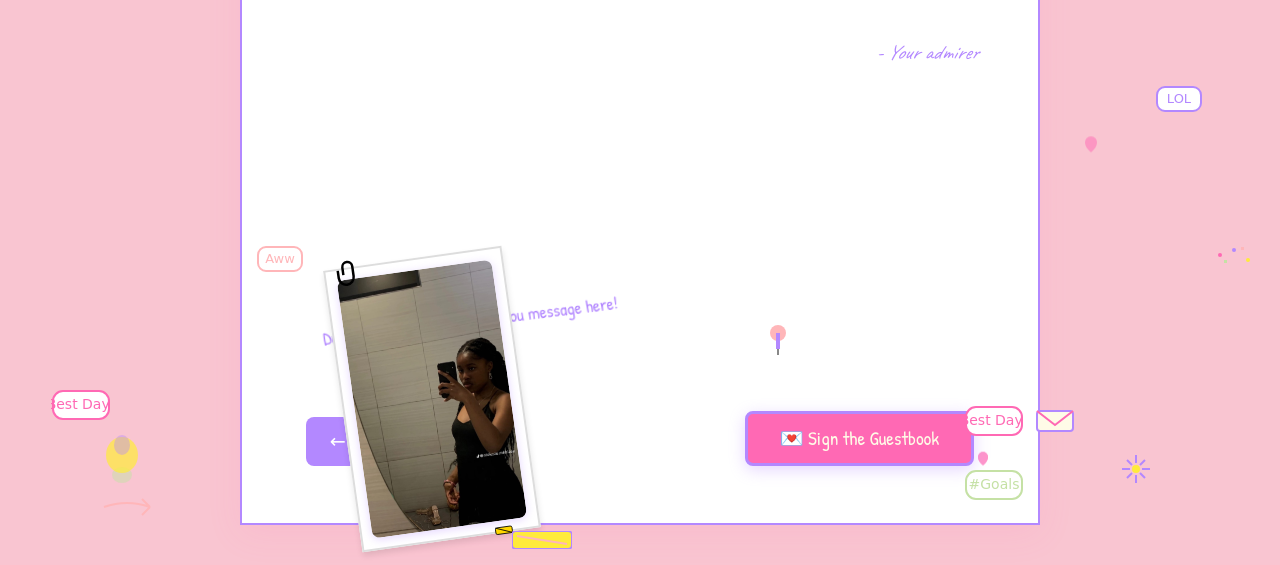
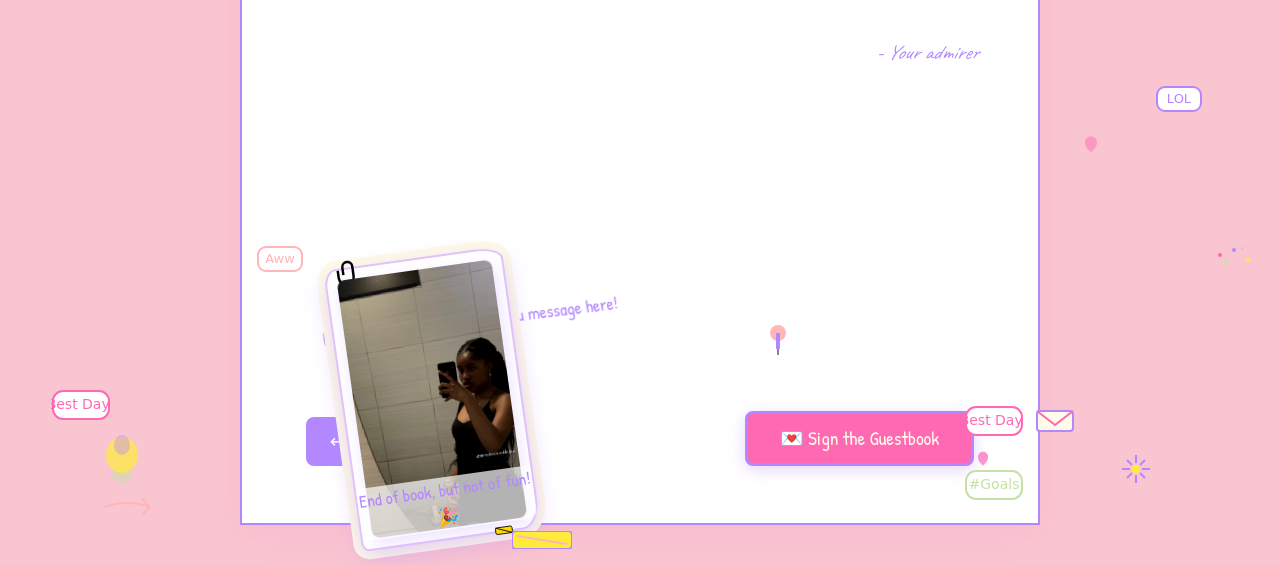
Before and after one commit to tatendacodespace/Scrapbook, a plain HTML site: page pages/final.html in a window 1280 px wide. Shown: the part 235-800 px from the top of the page. Drawn offline with nearby package versions, Linux system fonts and the light colour scheme; a small style sheet from the web is missing.

Commit message:
Enhance polaroid styling with improved shadows, borders, and a caption for better visual appeal

```diff
--- a/pages/final.html
+++ b/pages/final.html
@@ -44,8 +44,9 @@
         <div style="position: absolute; right: 10%; top: 10%; font-family: 'Caveat', cursive; color: #fffbe7; font-size: 2em; transform: rotate(-10deg);">💕</div>
         <a href="cover.html" class="next-btn" style="position: absolute; left: 8%; bottom: 8%; font-family: 'Patrick Hand', cursive; font-size: 1.2em; background: #b388ff; color: #fff; border-radius: 8px; padding: 10px 24px; text-decoration: none;">&#8592; Start Over</a>
         <a href="guestbook.html" style="position: absolute; right: 8%; bottom: 8%; font-family: 'Patrick Hand', cursive; font-size: 1.2em; background: #ff69b4; color: #fffbe7; border-radius: 8px; padding: 10px 32px; text-decoration: none; box-shadow: 0 4px 16px #b388ff55; border: 3px solid #b388ff; transition: background 0.2s, color 0.2s; z-index: 10;">💌 Sign the Guestbook</a>
-        <div class="polaroid" style="position: absolute; left: 10%; top: 60%; transform: rotate(-8deg); width: 180px;">
-            <img src="../images/ntoki5.jpg" alt="Her Polaroid" style="width: 100%; border-radius: 8px; box-shadow: 0 2px 8px #b388ff55;">
+        <div class="polaroid" style="position: absolute; left: 10%; top: 60%; transform: rotate(-8deg); width: 180px; box-shadow: 0 8px 24px #b388ff55, 0 0 0 8px #fffbe7; border: 2px solid #e0c3fc; border-radius: 12px 28px 18px 8px/18px 12px 28px 8px; overflow: visible;">
+            <img src="../images/ntoki5.jpg" alt="Her Polaroid" style="width: 100%; border-radius: 8px; filter: drop-shadow(2px 6px 8px #b388ff44) grayscale(10%) contrast(1.1);">
+            <div style="position: absolute; bottom: 8px; left: 0; width: 100%; text-align: center; font-family: 'Patrick Hand', cursive; color: #b388ff; font-size: 1.1em; background: rgba(255,255,255,0.7); border-radius: 0 0 8px 8px;">End of book, but not of fun! 🎉</div>
         </div>
     </div>
     <script>
```
